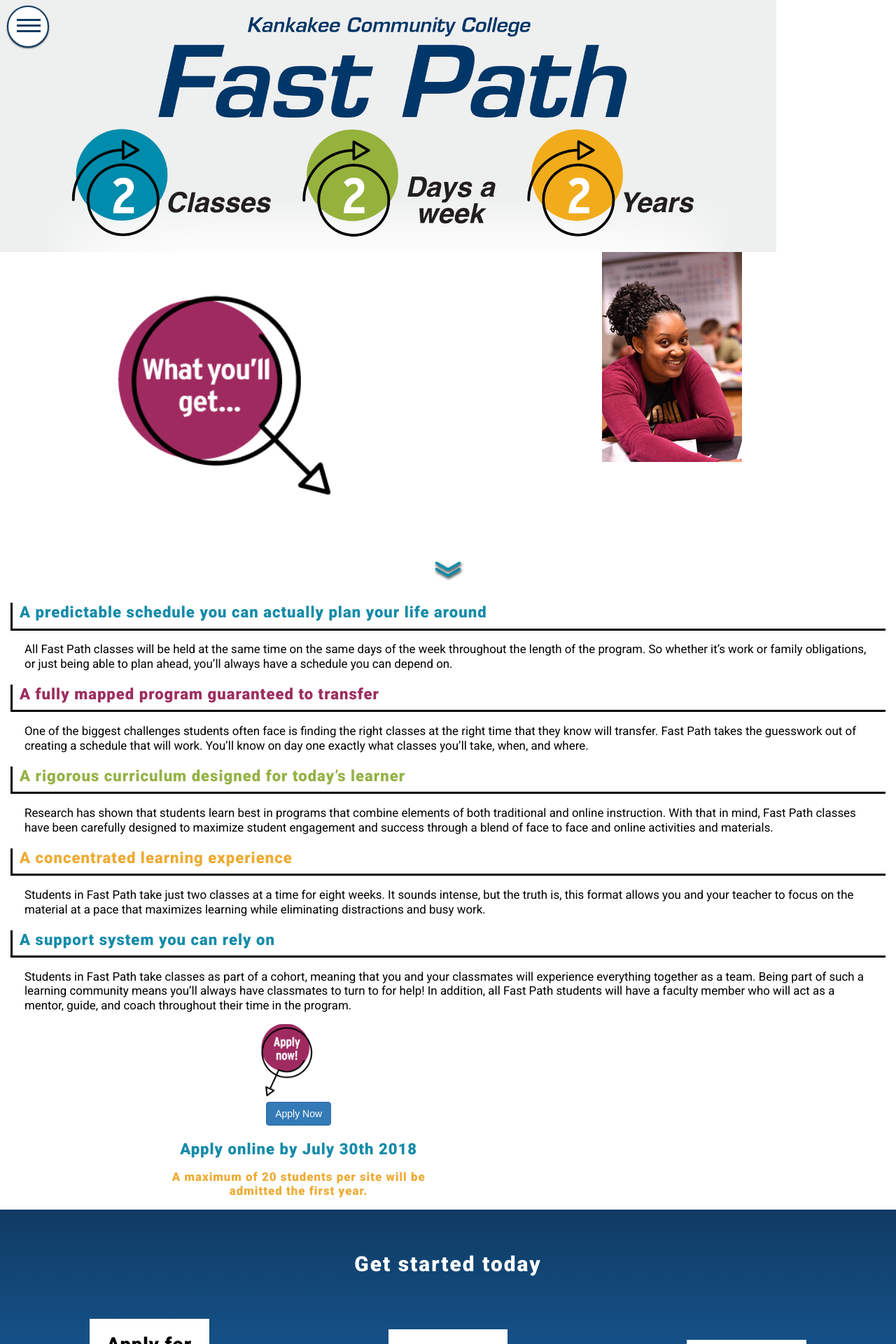
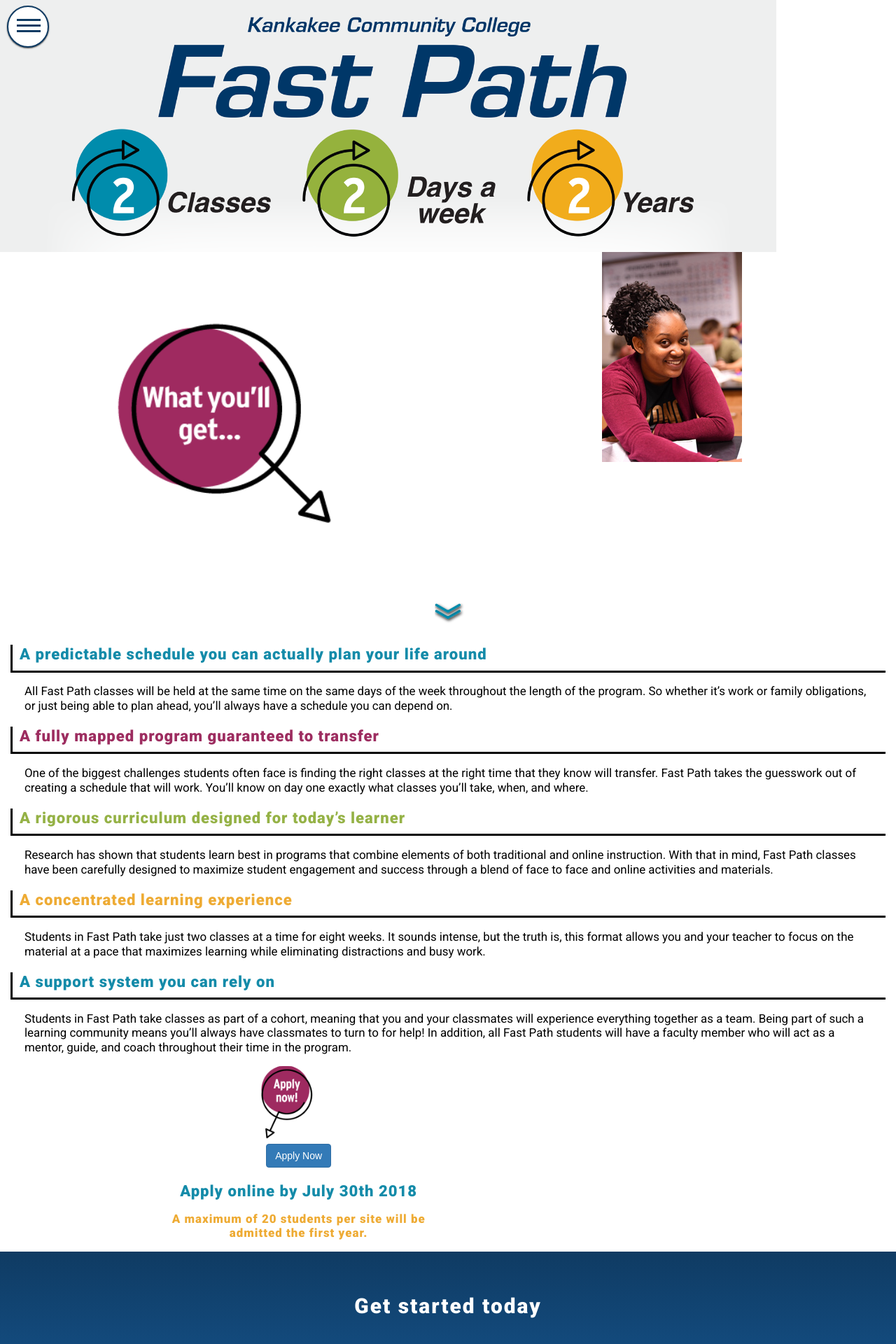
Before and after one commit to wdzajicek/jekyll-kcc-fastpath_img-zoom, a Jekyll site: the page built from why-fastpath.md, in a window 1280 px wide. Shown: the top 1920 px of the page at 70% size. Built offline with Jekyll 4.4.1, drawn with Linux system fonts in a browser that asks for light colours; nearby versions of some CDN libraries.

Commit message:
Icon maring adjustments

```diff
--- a/_scss/5-why-fastpath-components/_youll-get.scss
+++ b/_scss/5-why-fastpath-components/_youll-get.scss
@@ -1,5 +1,3 @@
 .youll-get {
   width: 80%;
-  margin-top: -40px;
-  margin-bottom: -20px;
 }
--- a/css/main.css
+++ b/css/main.css
@@ -1305,9 +1305,7 @@
   margin-bottom: 40px; }
 
 .youll-get {
-  width: 80%;
-  margin-top: -40px;
-  margin-bottom: -20px; }
+  width: 80%; }
 
 .half-border {
   border-left-style: solid;
```
